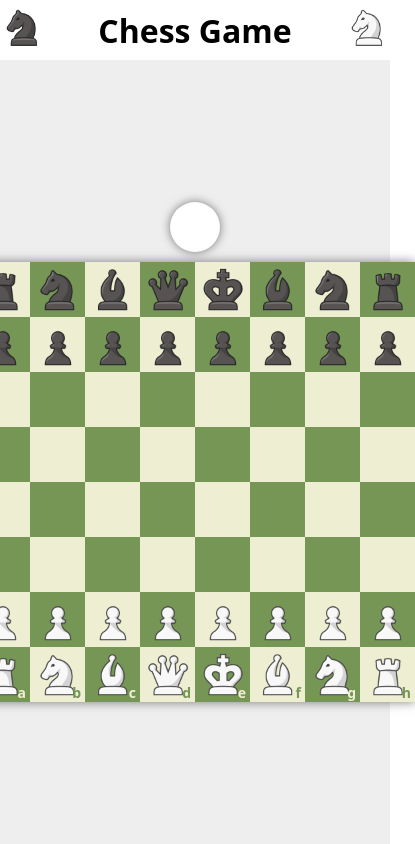
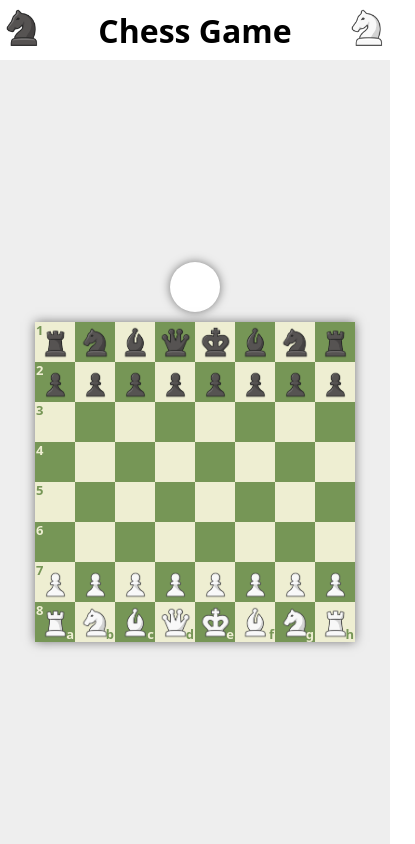
Before and after one commit to aIv4ro/chess, an Angular app: page / in a window 390 px wide. Shown: the whole page, 415 px wide, since content can reach past the window. Built offline with nearby package versions, Linux system fonts and the light colour scheme.

Commit message:
responsive

```diff
--- a/src/app/components/game-board/game-board.component.scss
+++ b/src/app/components/game-board/game-board.component.scss
@@ -24,17 +24,15 @@
 
 .board-container {
   display: grid;
-  grid-template-columns: repeat(8, 55px);
+  grid-template-columns: repeat(8, var(--celd-size));
 }
 
 .board-celd {
-  width: 55px;
-  height: 55px;
+  height: var(--celd-size);
   font-weight: bold;
   display: grid;
   place-content: center;
-  padding: 10px;
-  background-size: 50px;
+  background-size: calc(var(--celd-size) - 5px);
   background-position: center;
   background-repeat: no-repeat;
   position: relative;
@@ -42,16 +40,17 @@
 
 .info {
   position: absolute;
-  font-size: 14px;
+  font-size: 13px;
 }
 
 .row-info {
-  left: 4px;
+  top: -1px;
+  left: 1px;
 }
 
 .col-info {
-  bottom: 0;
-  right: 4px;
+  bottom: -1px;
+  right: 1px;
 }
 
 .white-celd {
--- a/src/styles.scss
+++ b/src/styles.scss
@@ -3,6 +3,11 @@
   --app-bar-color: #fff;
   --background-color: #eee;
   --text-color: black;
+  --celd-size: 55px;
+}
+
+@media (max-width: 500px) {
+  :root {--celd-size: 40px;}
 }
 
 * {
```
